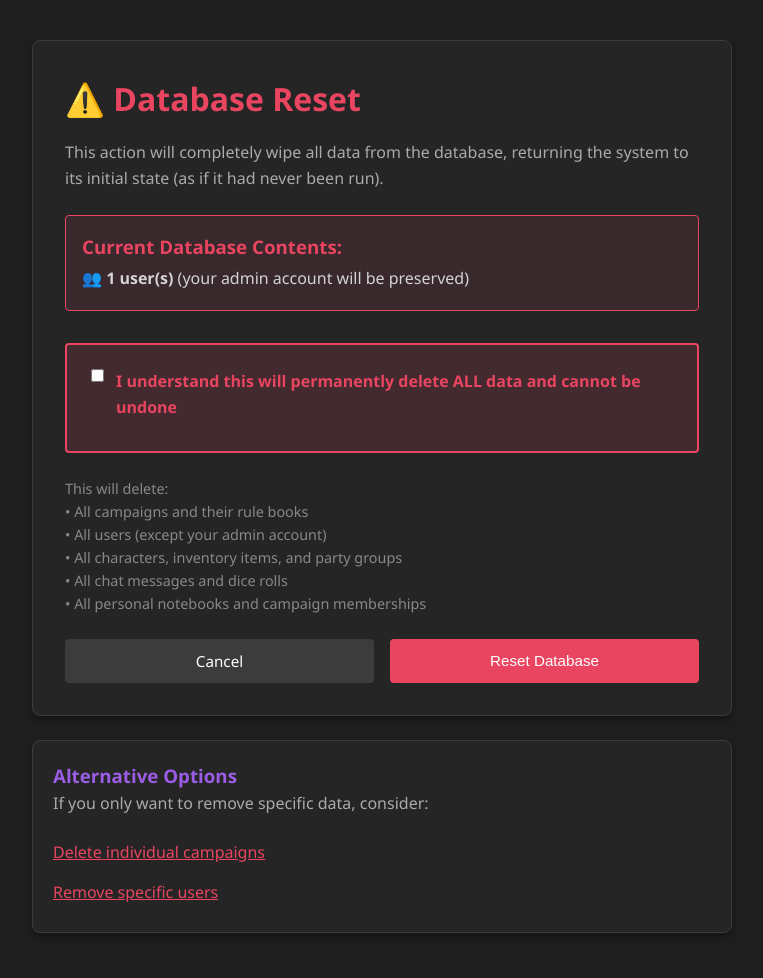
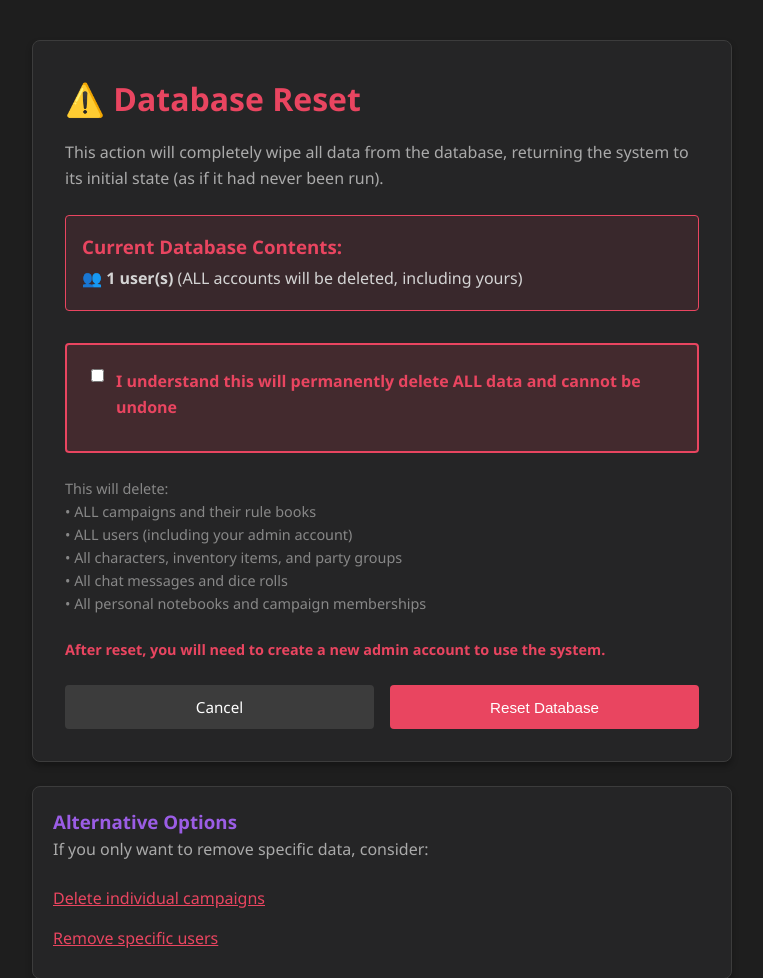
Before and after one commit to mtkappen/conclave, a Django app: page /admin/database-reset/ in a window 1280 px wide. Shown: the part 57-1035 px from the top of the page, without its empty margins (258-1021 px from the left). Before the commit the page ends 990 px from the top, so only its background shows below. Run offline with Django 4.2, Linux system fonts and the light colour scheme; the visitor is signed in with stand-in values (Sample User, id 1); data comes from the database, SQL or seed files in the repository; data that the repository does not hold is empty.

Commit message:
fix: Database reset now deletes ALL accounts including the global admin

```diff
--- a/campaigns/views.py
+++ b/campaigns/views.py
@@ -244,7 +244,7 @@ def delete_user(request, pk):
 
 @login_required
 def database_reset(request):
-    """View for admin to completely reset the database."""
+    """View for admin to completely reset the database (including all users)."""
     if not request.user.is_superuser:
         messages.error(request, 'Only the system administrator can reset the database.')
         return redirect('campaigns:dashboard')
@@ -270,12 +270,14 @@ def database_reset(request):
             # 3. Delete campaigns
             Campaign.objects.all().delete()
 
-            # 4. Delete all users EXCEPT the current admin
-            users_to_delete = User.objects.exclude(id=request.user.id)
-            users_to_delete.delete()
+            # 4. Delete ALL users including the current admin
+            User.objects.all().delete()
 
-            messages.success(request, 'Database has been reset. All data except your admin account has been deleted.')
-            return redirect('campaigns:dashboard')
+            # Log out the current user (their account no longer exists)
+            logout(request)
+
+            messages.success(request, 'Database has been completely reset. All accounts and data have been deleted.')
+            return redirect('campaigns:first_time_setup')
     else:
         form = DatabaseResetForm()
 
--- a/templates/registration/admin_campaign_list.html
+++ b/templates/registration/admin_campaign_list.html
@@ -93,7 +93,7 @@
     </a>
 
     <p style="color: #888; font-size: 0.85rem; margin-top: 0.75rem;">
-        This will delete all campaigns, users (except you), characters, messages, and all other data.
+        This will delete ALL campaigns, users (including you), characters, messages, and all other data. You'll need to create a new admin account after reset.
     </p>
 </div>
 {% endblock %}
--- a/templates/registration/admin_user_list.html
+++ b/templates/registration/admin_user_list.html
@@ -90,7 +90,7 @@
                 </a>
 
                 <p style="color: #888; font-size: 0.85rem; margin-top: 0.75rem;">
-                    Deletes all data except your admin account. Cannot be undone.
+                    Deletes ALL accounts and data. Cannot be undone. You'll need to create a new admin account after reset.
                 </p>
         </div>
 
--- a/templates/registration/database_reset.html
+++ b/templates/registration/database_reset.html
@@ -16,7 +16,7 @@
             <h3 style="margin-top: 0; color: #e94560;">Current Database Contents:</h3>
             <ul style="list-style: none; padding-left: 0; line-height: 2;">
                 {% if user_count > 0 %}
-                <li>👥 <strong>{{ user_count }} user(s)</strong> (your admin account will be preserved)</li>
+                <li>👥 <strong>{{ user_count }} user(s)</strong> (ALL accounts will be deleted, including yours)</li>
                 {% endif %}
                 {% if campaign_count > 0 %}
                 <li>📜 <strong>{{ campaign_count }} campaign(s)</strong></li>
@@ -53,11 +53,12 @@
 
             <p style="color: #888; font-size: 0.9rem; margin-bottom: 1.5rem;">
                 This will delete:<br>
-                • All campaigns and their rule books<br>
-                • All users (except your admin account)<br>
+                • ALL campaigns and their rule books<br>
+                • ALL users (including your admin account)<br>
                 • All characters, inventory items, and party groups<br>
                 • All chat messages and dice rolls<br>
-                • All personal notebooks and campaign memberships
+                • All personal notebooks and campaign memberships<br><br>
+                <strong style="color: #e94560;">After reset, you will need to create a new admin account to use the system.</strong>
             </p>
 
             <div style="display: flex; gap: 1rem;">
```
